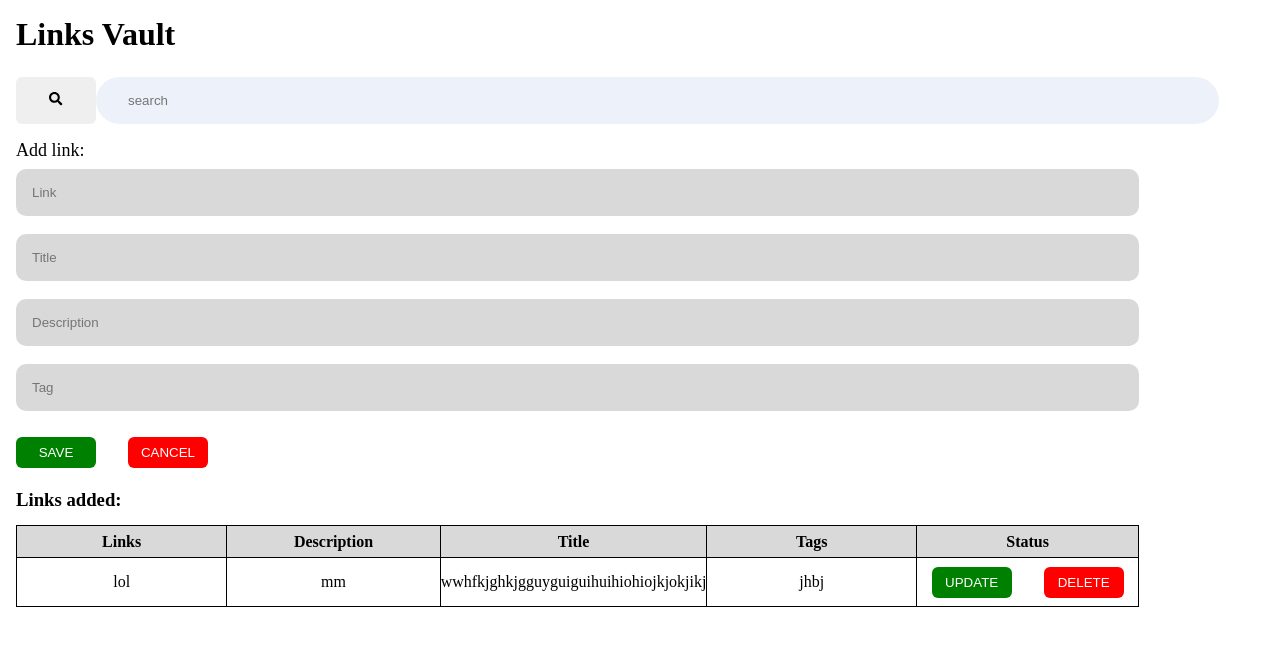
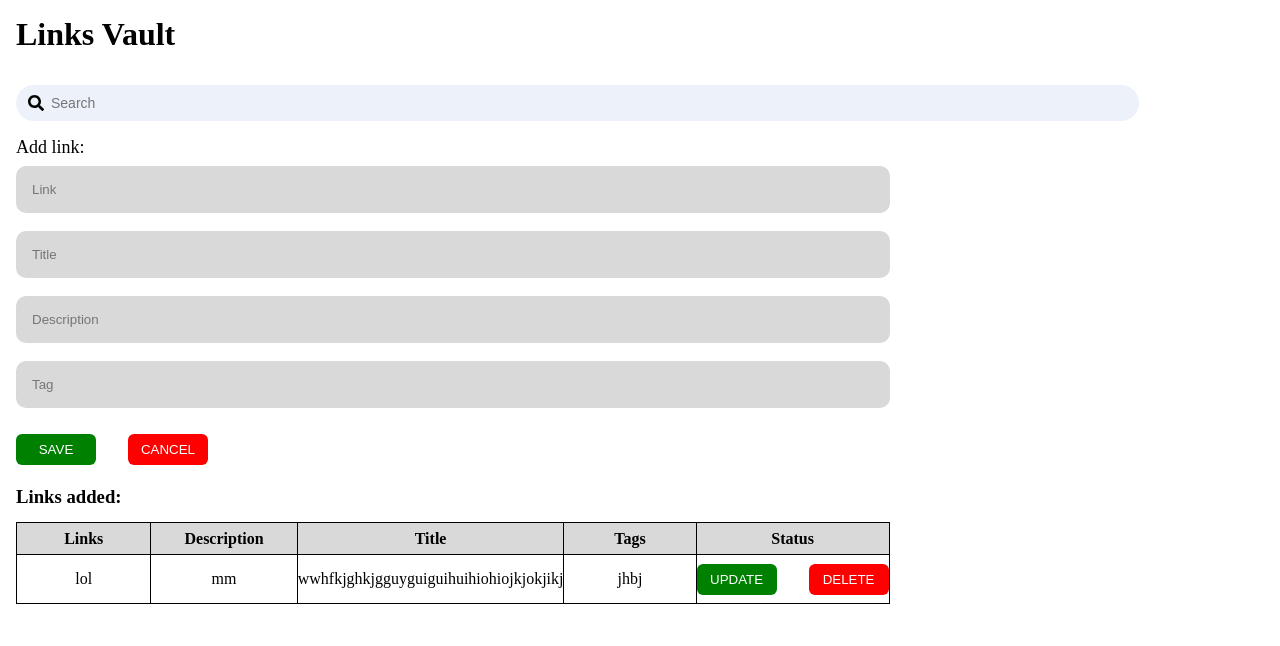
Before and after one commit to Ntombenhle2004/Task2-linkVault, a React (Vite) app: page / in a window 1280 px wide. Shown: the top 646 px of the page. Built offline with nearby package versions, Linux system fonts and the light colour scheme.

Commit message:
i chaged the the id to classname on the icon of searchbar.tsx file i then change the whole css of search bar to make the icon be inside the input

```diff
--- a/src/App.css
+++ b/src/App.css
@@ -8,27 +8,44 @@ body,
 #root{
   width: 100%;
   height: 100%;
-
+    align-items: center;
+  justify-content: center;
 }
 .mySection{
   padding: 1rem;
-}
-.SearchBar{
-  display: flex;
-  flex-direction: row;
-  padding-top: 1.5rem;
-}
-#search{
-width: 90%;
-border-radius: 25px;
-background-color: #EDF2FA;
-border: none;
-padding-left: 2rem;
 
 }
-#searchB{
-   border-radius: 50%;
+
+
+.SearchBar {
+  position: relative;
+  display: flex;
+  align-items: center;
+  background-color: #EDF2FA;
+  border-radius: 25px;
+  margin-top: 2rem;
+  width: 90%;
 }
+
+#search {
+  width: 100%;
+  padding: 10px 10px 10px 35px;
+  background-color: transparent;
+  border: none;
+  font-size: 14px;
+  outline: none;
+}
+
+.search-icon {
+  position: absolute;
+  left: 12px;
+  color: black;
+  pointer-events: none;
+}
+
+
+
+
 p{
   font-size: 18px;
   padding-top: 1rem;
@@ -38,7 +55,7 @@ p{
 }
 
 input{
-  width: 90%;
+  width: 70%;
   padding: 1rem;
   border-radius: 10px;
   background-color: #D9D9D9;
@@ -80,7 +97,7 @@ table, th, td{
 
   }
   table{
-    width: 90%;
+    width: 70%;
     margin-top: 0.9rem;
   }
   #outputBtn{
--- a/src/components/searchbar.tsx
+++ b/src/components/searchbar.tsx
@@ -1,16 +1,11 @@
+
 import { FaSearch } from "react-icons/fa";
-
 
 export default function Searchbar() {
   return (
-    <div>
-      <div className="SearchBar">
-
-        <button  id="icon"><FaSearch className="social-icon instagram" style={{color:'black'}}/></button>
-        <input type="text" id="search" placeholder="search"/>
-        </div>
-
+    <div className="SearchBar">
+      <FaSearch className="search-icon" size={16} />
+      <input type="text" id="search" placeholder="Search" />
     </div>
-
   );
 }
```
